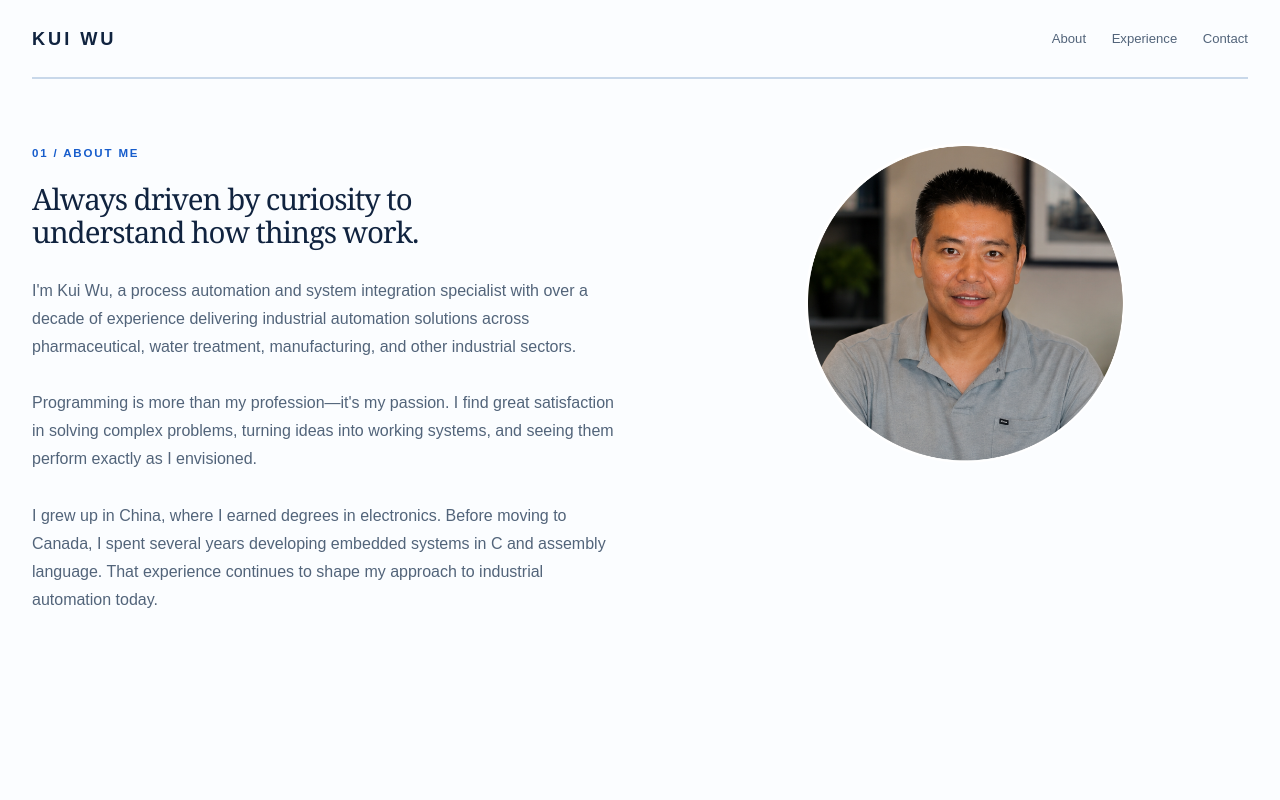
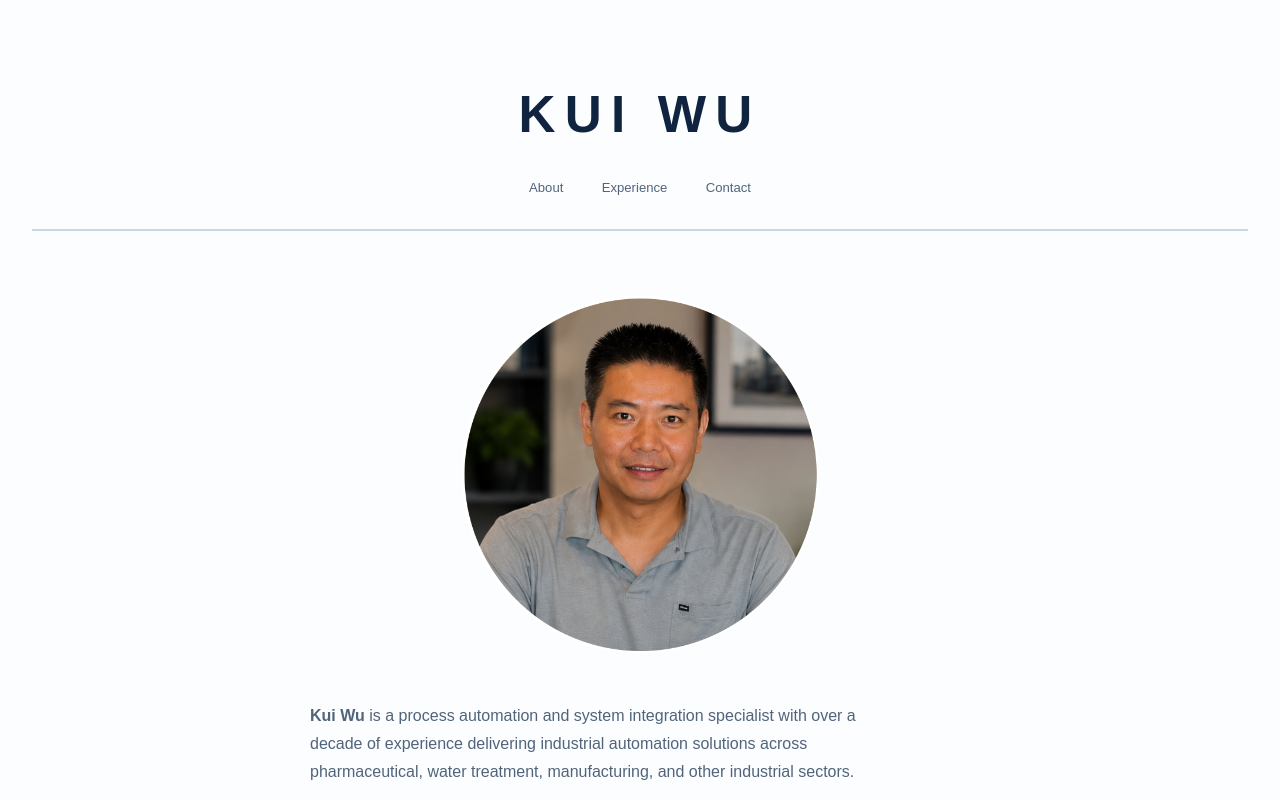
Before and after one commit to kwcontrols/KW-Portfolio, a Next.js app: page / in a window 1280 px wide. Shown: the top 800 px of the page. Built offline with nearby package versions, Linux system fonts and the light colour scheme.

Commit message:
Center homepage introduction layout

```diff
--- a/app/globals.css
+++ b/app/globals.css
@@ -24,21 +24,19 @@ body {
 a { color: inherit; }
 .site-shell { width: min(1460px, calc(100% - 64px)); margin: 0 auto; }
 .site-header {
-  position: sticky;
-  top: 0;
-  z-index: 10;
+  position: static;
   display: grid;
-  grid-template-columns: 1fr auto;
+  grid-template-columns: 1fr;
+  justify-items: center;
   align-items: center;
-  gap: 2rem;
-  min-height: 78px;
+  gap: 1.5rem;
+  padding: clamp(3rem, 6vw, 5.5rem) 0 2rem;
   border-bottom: 1px solid var(--line);
-  background: color-mix(in srgb, var(--paper) 92%, transparent);
-  backdrop-filter: blur(14px);
+  background: var(--paper);
 }
-.brand { font-size: 1.14rem; font-weight: 700; letter-spacing: .16em; text-decoration: none; text-transform: uppercase; }
+.brand { font-size: clamp(2rem, 4vw, 3.75rem); font-weight: 700; letter-spacing: .18em; text-decoration: none; text-transform: uppercase; }
 .brand span { color: var(--ink-soft); font-weight: 500; }
-nav { display: flex; flex-wrap: wrap; justify-content: flex-end; gap: clamp(.8rem, 2vw, 1.8rem); }
+nav { display: flex; flex-wrap: wrap; justify-content: center; gap: clamp(1.2rem, 3vw, 2.5rem); }
 nav a { color: var(--ink-soft); font-size: .82rem; text-decoration: none; transition: color 180ms ease; }
 nav a:hover, nav a:focus-visible { color: var(--blue); }
 .hero {
@@ -68,14 +66,15 @@ p { color: var(--ink-soft); font-size: 1rem; line-height: 1.75; }
 .availability { display: flex; align-items: center; gap: .6rem; margin-top: 1.8rem; color: var(--ink-soft); font-size: .78rem; }
 .availability span { width: 8px; height: 8px; border-radius: 50%; background: #21a366; box-shadow: 0 0 0 5px rgba(33, 163, 102, .12); }
 .section { padding: clamp(5rem, 9vw, 9rem) 0; border-top: 1px solid var(--line); }
-#about { padding-top: clamp(3rem, 5vw, 5rem); }
+#about { padding-top: clamp(3rem, 5vw, 5rem); padding-bottom: clamp(8rem, 15vw, 14rem); }
 #automation { border-top: 0; }
 .section-heading { display: grid; grid-template-columns: minmax(180px, .45fr) minmax(0, 1.55fr); gap: clamp(2rem, 6vw, 6rem); margin-bottom: clamp(3rem, 6vw, 6rem); }
 .section-heading p:not(.section-index) { max-width: 66ch; margin: 1.8rem 0 0; }
-.about-feature { display: grid; grid-template-columns: minmax(0, 1.1fr) minmax(240px, .9fr); align-items: start; gap: clamp(3rem, 9vw, 9rem); }
-.about-copy { max-width: 700px; }
-.about-copy > p:not(.section-index) { max-width: 66ch; margin: 1.8rem 0 0; }
-.about-portrait { width: clamp(240px, 25vw, 360px); aspect-ratio: 1 / 1; overflow: hidden; border-radius: 50%; align-self: start; justify-self: center; transform: translateX(clamp(-40px, -2.75vw, -20px)); }
+.about-feature { display: flex; flex-direction: column; align-items: center; max-width: 660px; margin: 0 auto; }
+.about-copy { width: 100%; max-width: 660px; margin-top: clamp(2rem, 4vw, 3rem); text-align: left; }
+.about-copy > p { max-width: 66ch; margin: 0; }
+.about-copy > p + p { margin-top: 1.8rem; }
+.about-portrait { width: clamp(240px, 28vw, 380px); aspect-ratio: 1 / 1; overflow: hidden; border-radius: 50%; margin: 0 auto; transform: none; }
 .about-portrait img { width: 100%; height: 100%; object-fit: cover; object-position: center; }
 .two-column { display: grid; grid-template-columns: repeat(2, 1fr); gap: clamp(2rem, 7vw, 7rem); padding-left: calc(22.5% + 3rem); }
 .about-columns { padding-left: 0; }
@@ -113,8 +112,8 @@ footer a { text-decoration: none; }
 
 @media (max-width: 900px) {
   .site-shell { width: min(100% - 36px, 1460px); }
-  .site-header { position: static; grid-template-columns: 1fr; gap: .8rem; padding: 1.25rem 0; }
-  nav { justify-content: flex-start; }
+  .site-header { gap: 1.1rem; padding: 2.5rem 0 1.75rem; }
+  nav { justify-content: center; }
   .hero { grid-template-columns: 1fr; min-height: auto; }
   .hero-aside { max-width: 560px; }
   .section-heading, .two-column, .project, .contact-section { grid-template-columns: 1fr; }
@@ -129,8 +128,7 @@ footer a { text-decoration: none; }
   .experience-grid article, .beyond-grid article { min-height: 220px; }
   .timeline > div { grid-template-columns: 1fr; gap: .3rem; }
   .project-visual { min-height: 260px; }
-  .about-feature { grid-template-columns: 1fr; align-items: start; }
-  .about-portrait { justify-self: start; transform: none; }
+  .about-portrait { transform: none; }
   footer { flex-direction: column; }
 }
 
--- a/app/page.tsx
+++ b/app/page.tsx
@@ -50,14 +50,16 @@ export default function Home() {
       <main>
         <section className="section" id="about">
           <div className="about-feature">
+            <div className="about-portrait">
+              <img src="/kui-wu-headshot.png" alt="Portrait of Kui Wu" />
+            </div>
             <div className="about-copy">
-              <p className="section-index">01 / About me</p>
-              <h2>Always driven by curiosity to understand how things work.</h2>
               <p>
-                I&apos;m Kui Wu, a process automation and system integration
-                specialist with over a decade of experience delivering
-                industrial automation solutions across pharmaceutical, water
-                treatment, manufacturing, and other industrial sectors.
+                <strong>Kui Wu</strong> is a process automation and system
+                integration specialist with over a decade of experience
+                delivering industrial automation solutions across
+                pharmaceutical, water treatment, manufacturing, and other
+                industrial sectors.
               </p>
               <p>
                 Programming is more than my profession—it&apos;s my passion. I
@@ -71,9 +73,6 @@ export default function Home() {
                 embedded systems in C and assembly language. That experience
                 continues to shape my approach to industrial automation today.
               </p>
-            </div>
-            <div className="about-portrait">
-              <img src="/kui-wu-headshot.png" alt="Portrait of Kui Wu" />
             </div>
           </div>
           {/* Reserved for a future section: Outside of engineering, I have a
```
